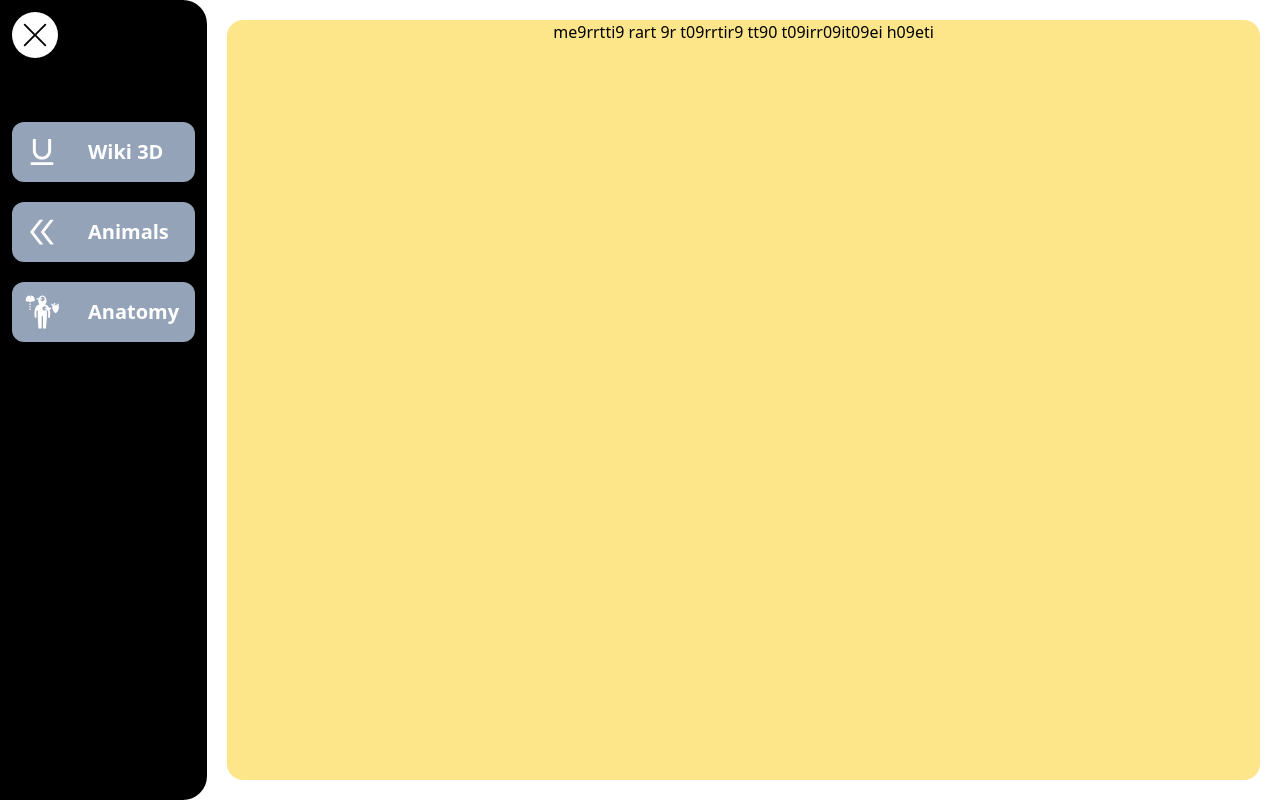
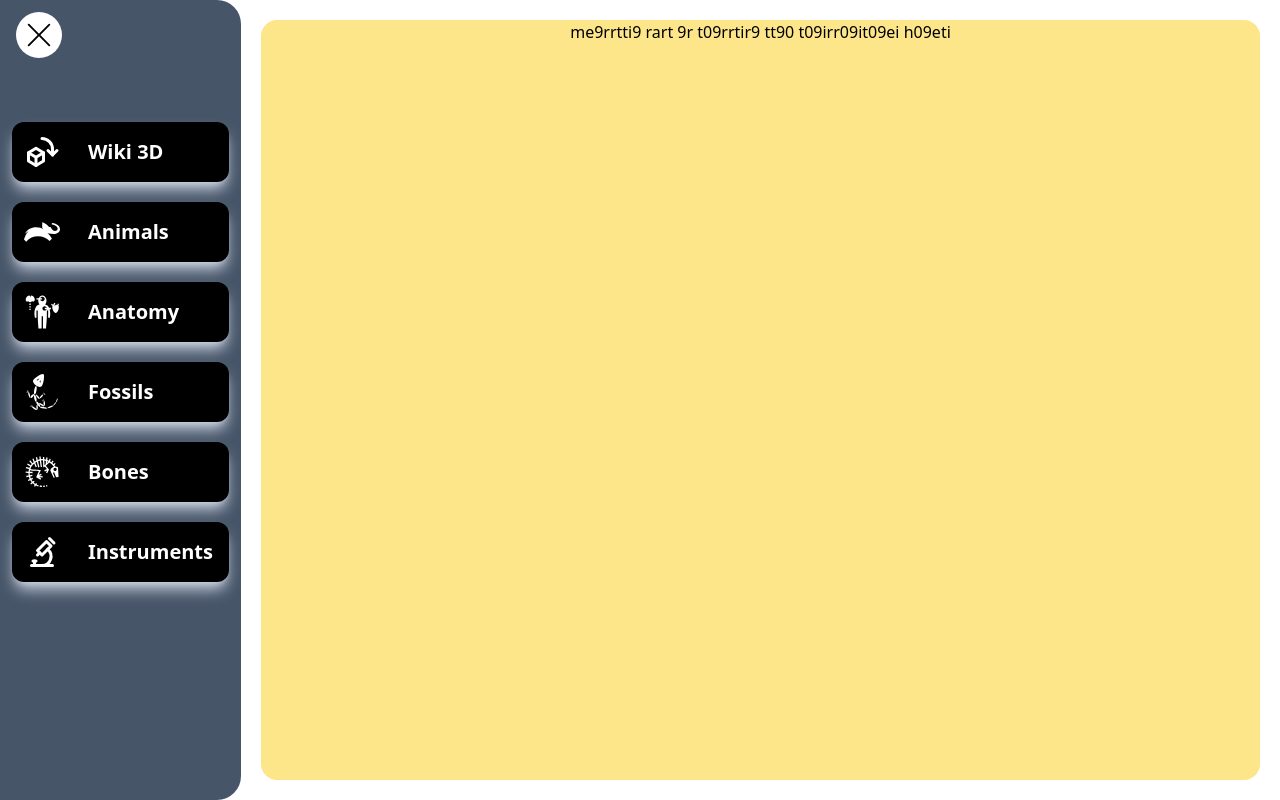
Before and after one commit to IncompleteAtom786/hci-project, a React (Vite) app: page / in a window 1280 px wide. Built offline with nearby package versions, Linux system fonts and the light colour scheme.

Commit message:
4th commit

```diff
--- a/src/App.jsx
+++ b/src/App.jsx
@@ -14,7 +14,7 @@ export default function App() {
                 <div className={`w-full h-full p-5 rounded-3xl`}>
                     <Routes>
                         <Route path="/" element={<Home />} />
-                        <Route path="/page2" element={<Page2 />} />
+                        <Route path="/animals" element={<Page2 />} />
                         <Route path="/anatomy" element={<Page3 />} />
                     </Routes>
                 </div>
--- a/src/Components/SideBar.jsx
+++ b/src/Components/SideBar.jsx
@@ -1,49 +1,69 @@
 import { useState } from "react"
 import { AiOutlineDoubleLeft, AiOutlineUnderline } from "react-icons/ai"
+import { TbRotate3D } from "react-icons/tb";
+import { SiAnimalplanet } from "react-icons/si";
 import { BsList, BsXLg } from "react-icons/bs";
+import { SiFossilscm } from "react-icons/si";
 import { GiAnatomy } from "react-icons/gi";
+import { GiDinosaurBones } from "react-icons/gi";
+import { TbMicroscope } from "react-icons/tb";
+
 import { Link } from "react-router-dom";
 
-export default function SideBar()
-{
+export default function SideBar() {
 
     const [open, setOpen] = useState(true);
     const WebPages = [
         {
             title: "Wiki 3D",
             link: "/",
-            icon: <AiOutlineUnderline />
+            icon: <TbRotate3D />
         },
         {
             title: "Animals",
-            link: "/page2",
-            icon: <AiOutlineDoubleLeft />
+            link: "/animals",
+            icon: <SiAnimalplanet />
         },
         {
             title: "Anatomy",
             link: "/anatomy",
             icon: <GiAnatomy />
+        },
+        {
+            title: "Fossils",
+            link: "/fossils",
+            icon: <SiFossilscm />
+        },
+        {
+            title: "Bones",
+            link: "/bones",
+            icon: <GiDinosaurBones />
+        },
+        {
+            title: "Instruments",
+            link: "/instruments",
+            icon: <TbMicroscope />
         }
     ]
 
-
     return (
-        <div className={`h-full bg-black text-3xl w-fit rounded-e-3xl flex flex-col`}>
-            <div className={`text-3xl p-2 m-3 w-fit text-black bg-white rounded-full cursor-pointer`}
+        <div className={`h-full bg-slate-600 text-3xl w-fit rounded-e-3xl flex flex-col`}>
+            <div className={`text-3xl p-2 m-3 w-fit ml-4 text-black bg-white rounded-full cursor-pointer`}
                 onClick={() => { setOpen(!open); }}>
                 {!open ? <BsList /> : <BsXLg />}
             </div>
-            <ul className={`mt-10 p-3`}>
+            <div className={`mt-10 p-3`}>
+                <ul>
                     {WebPages.map((page, index) => (
                         <Link to={page.link}>
-                        <li key={index + 1} className={`font-bold text-center mb-5 text-white bg-slate-400 border-white cursor-pointer flex flex-row rounded-xl ${!open ? "w-fit" : "min-w-max"}`}>
+                            <li key={index + 1} className={`shadow-lg ease-in shadow-slate-300 font-bold text-center mb-5 text-white bg-black border-white cursor-pointer flex flex-row rounded-xl ${!open ? "w-fit" : "min-w-max"}`}>
                                 <div className={`text-center text-4xl h-fit w-fit p-1 m-2`}>{page.icon}</div>
-                            {open && <span className={`text-xl content-center m-3 p-1`}> {page.title}</span>}
+                                {open && <span className={`text-xl content-center m-3 p-1`}>{page.title}</span>}
                             </li>
                         </Link>
                     ))}
                 </ul>
             </div>
-
+        </div>
     )
 }
```
Lines whose indentation alone changed are shown as unchanged.
